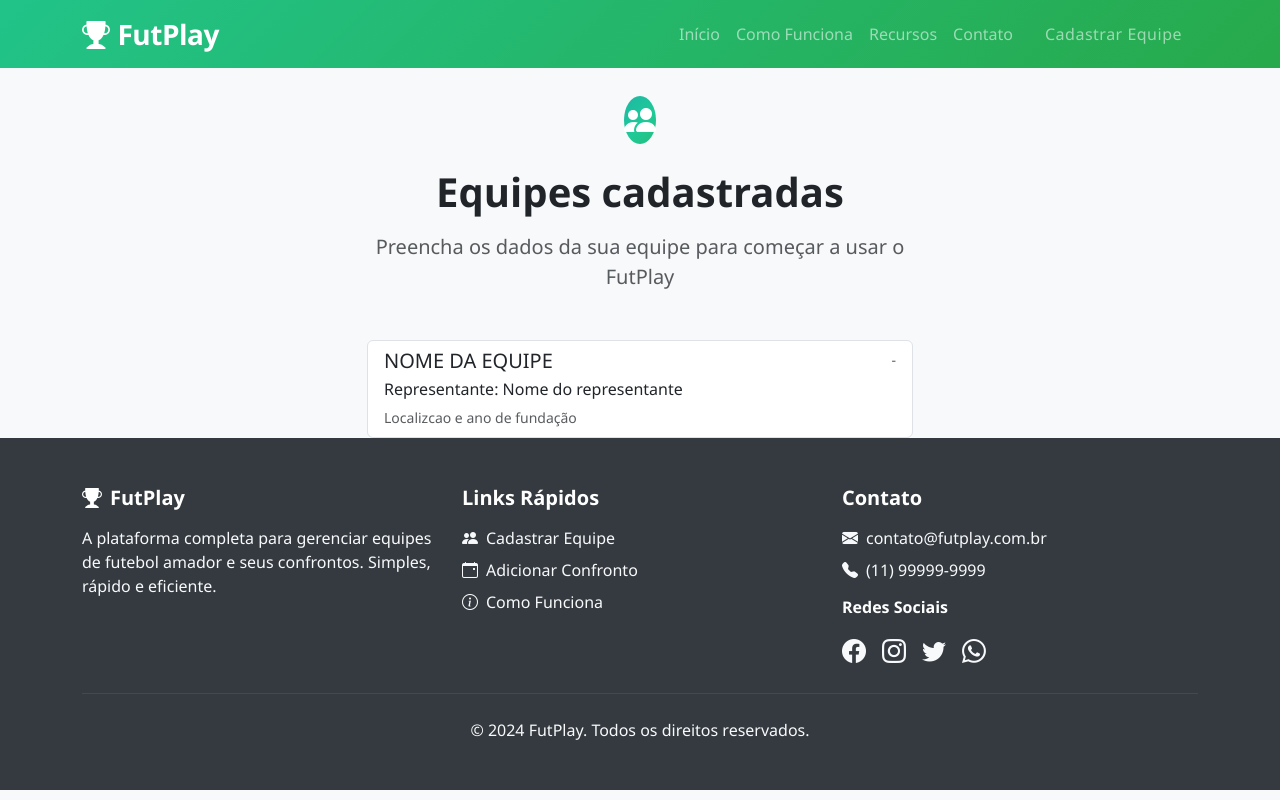
After one commit to joaontdev/futebolamador.online, a PHP site: page /app/views/equipes-cadastradas.php in a window 1280 px wide. The commit adds this page. Run offline with PHP 8.4, Linux system fonts and the light colour scheme; data that the repository does not hold is empty; some libraries are stand-ins or nearby versions.

Commit message:
Listagem das equipes cadastradas

```diff
--- a/app/controllers/EquipeController.php
+++ b/app/controllers/EquipeController.php
@@ -85,4 +85,47 @@ class EquipeController
         // Finaliza a execução para garantir que nada mais seja impresso no corpo JSON.
         exit;
     }
+
+
+    // Função que cria uma list group de todas as equipes registradas no banco de dados.
+    // Essa é a lista:<a href="#" class="list-group-item list-group-item-action">
+                            //     <div class="d-flex w-100 justify-content-between">
+                            //         <h5 class="mb-1">NOME DA EQUIPE</h5>
+                            //         <small class="text-body-secondary">-</small>
+                            //     </div>
+                            //     <p class="mb-1">Representante: Nome do representante</p>
+                            //     <small class="text-body-secondary">Localizcao e ano de fundação</small>
+                            // </a>
+    public static function listarEquipes()
+    {
+
+        $lista = "";
+
+         // Cria uma nova instância da Equipe.
+            // Se o Autoloader falhar AQUI, o erro Fatal ainda acontecerá,
+            // mas assumimos que o Autoloader está funcionando após as correções no composer.json.
+            $equipe = new Equipe([]);
+            $equipes = $equipe->getEquipes();
+
+
+
+        foreach ($equipes as $equipe) {
+            $lista .= "<a href=\"#\" class=\"list-group-item list-group-item-action\">";
+            $lista .= "<div class=\"d-flex w-100 justify-content-between\">";
+            $lista .= "<h5>" . $equipe['nomeEquipe'] . "</h5>";
+            $lista .= "<small class=\"text-body-secondary\">-</small>";
+            $lista .= "</div>";
+            $lista .= "<p class=\"mb-1\">Representante: " . $equipe['nomeComandante'] . "</p>";
+            $lista .= "<small class=\"text-body-secondary\">";
+            $lista .= $equipe['logradouro'] . ", ";
+            $lista .= $equipe['cidade'] . ", ";
+            $lista .= $equipe['estado'] . ", ";
+            $lista .= $equipe['anoFundacao'] . "</small>";
+            $lista .= "</a>";
+        }
+
+        return $lista;
+
+
+    }
 }
--- a/app/models/Equipe.php
+++ b/app/models/Equipe.php
@@ -91,4 +91,38 @@ class Equipe
             return false;
         }
     }
+
+
+    public function getEquipes(): array
+    {
+        $pdo = Database::getConnection();
+        $equipes = [];
+
+
+        $sql = "SELECT * FROM equipes";
+        $stmt = $pdo->prepare($sql);
+        $stmt->execute();
+
+        while ($equipe = $stmt->fetchObject()) {
+
+            $equipes[] = [
+                'id' => $equipe->id,
+                'nomeEquipe' => $equipe->nome_equipe,
+                'logradouro' => $equipe->logradouro,
+                'cidade' => $equipe->cidade,
+                'estado' => $equipe->estado,
+                'anoFundacao' => $equipe->ano_fundacao,
+                'nomeComandante' => $equipe->nome_comandante,
+                'status' => $equipe->status,
+                'isDeleted' => $equipe->is_deleted,
+                'createdAt' => $equipe->created_at,
+                'updatedAt' => $equipe->updated_at
+            ];
+
+        }
+
+        return $equipes;
+    }
+
+
 }
--- a/app/routes.php
+++ b/app/routes.php
@@ -6,6 +6,7 @@
 $routes = [
     '/'                     => __DIR__ . '/views/landingpage.php',
     '/inicio'               => __DIR__ . '/views/landingpage.php',
+    '/equipes-cadastradas'  => __DIR__ . '/views/equipes-cadastradas.php',
     '/nova-equipe'          => __DIR__ . '/views/cadastro-equipe.php',
     '/novo-confronto'       => __DIR__ . '/views/cadastro-confronto.php',
     '/nova-equipe/salvar'   => [
--- /dev/null
+++ b/app/views/equipes-cadastradas.php
@@ -0,0 +1,191 @@
+<?php
+
+require_once __DIR__ . '../../controllers/EquipeController.php';
+use App\Controllers\EquipeController;
+
+
+?>
+
+
+<!DOCTYPE html>
+<html lang="pt-BR">
+
+<head>
+    <meta charset="UTF-8">
+    <meta name="viewport" content="width=device-width, initial-scale=1.0">
+    <title>FutPlay - Plataforma de Futebol Amador</title>
+    <meta name="description"
+        content="FutPlay - A plataforma completa para gerenciar equipes de futebol amador e seus confrontos">
+
+    <!-- Bootstrap 5.3 CSS -->
+    <link href="https://cdn.jsdelivr.net/npm/bootstrap@5.3.0/dist/css/bootstrap.min.css" rel="stylesheet">
+
+    <!-- Bootstrap Icons -->
+    <link rel="stylesheet" href="https://cdn.jsdelivr.net/npm/bootstrap-icons@1.10.0/font/bootstrap-icons.css">
+
+    <!-- Custom CSS -->
+    <link rel="stylesheet" href="<?= BASE_URL ?>/public/assets/css/style.css">
+</head>
+
+<body>
+    <!-- Navigation -->
+    <nav class="navbar navbar-expand-lg navbar-dark bg-custom fixed-top">
+        <div class="container">
+            <a class="navbar-brand fw-bold fs-3" href="#">
+                <i class="bi bi-trophy-fill me-2"></i>FutPlay
+            </a>
+            <button class="navbar-toggler" type="button" data-bs-toggle="collapse" data-bs-target="#navbarNav">
+                <span class="navbar-toggler-icon"></span>
+            </button>
+            <div class="collapse navbar-collapse" id="navbarNav">
+                <ul class="navbar-nav ms-auto">
+                    <li class="nav-item">
+                        <a class="nav-link" href="<?= BASE_URL ?>/app/views/feed-confrontos.html">Início</a>
+                    </li>
+                    <li class="nav-item">
+                        <a class="nav-link" href="#como-funciona">Como Funciona</a>
+                    </li>
+                    <li class="nav-item">
+                        <a class="nav-link" href="#recursos">Recursos</a>
+                    </li>
+                    <li class="nav-item">
+                        <a class="nav-link" href="#contato">Contato</a>
+                    </li>
+                    <li class="nav-item">
+                        <a class="nav-link btn btn-outline-light ms-2 px-3" href="<?= BASE_URL ?>/nova-equipe">Cadastrar
+                            Equipe</a>
+                    </li>
+                </ul>
+            </div>
+        </div>
+    </nav>
+
+    <main class="main-content">
+        <div class="container">
+            <div class="row justify-content-center">
+                <div class="col-lg-8 col-xl-6">
+                    <div class="form-container pt-5">
+                        <!-- Header -->
+                        <div class="text-center mb-5 mt-5">
+                            <div
+                                class="form-icon bg-custom text-white rounded-circle d-inline-flex align-items-center justify-content-center mb-4">
+                                <i class="bi bi-people-fill fs-2"></i>
+                            </div>
+                            <h1 class="display-6 fw-bold text-dark mb-3">Equipes cadastradas</h1>
+                            <p class="lead text-muted">
+                                Preencha os dados da sua equipe para começar a usar o FutPlay
+                            </p>
+                        </div>
+                        <div class="list-group">
+
+                            <?php
+
+                            // Criar a listagem ser usando apenas o require onde, pois o name space nao funciona em minha hospedagem
+
+                            echo EquipeController::listarEquipes();
+
+
+
+
+                            ?>
+
+                            <a href="#" class="list-group-item list-group-item-action">
+                                <div class="d-flex w-100 justify-content-between">
+                                    <h5 class="mb-1">NOME DA EQUIPE</h5>
+                                    <small class="text-body-secondary">-</small>
+                                </div>
+                                <p class="mb-1">Representante: Nome do representante</p>
+                                <small class="text-body-secondary">Localizcao e ano de fundação</small>
+                            </a>
+                        </div>
+                    </div>
+                </div>
+            </div>
+        </div>
+    </main>
+
+
+    <!-- Footer -->
+    <footer class="footer-bg text-white py-5">
+        <div class="container">
+            <div class="row g-4">
+                <div class="col-lg-4">
+                    <h5 class="fw-bold mb-3">
+                        <i class="bi bi-trophy-fill me-2"></i>FutPlay
+                    </h5>
+                    <p class="text-light">
+                        A plataforma completa para gerenciar equipes de futebol amador e seus confrontos. Simples,
+                        rápido e eficiente.
+                    </p>
+                </div>
+
+                <div class="col-lg-4">
+                    <h5 class="fw-bold mb-3">Links Rápidos</h5>
+                    <ul class="list-unstyled">
+                        <li class="mb-2">
+                            <a href="<?= BASE_URL ?>/nova-equipe" class="text-light text-decoration-none">
+                                <i class="bi bi-people-fill me-2"></i>Cadastrar Equipe
+                            </a>
+                        </li>
+                        <li class="mb-2">
+                            <a href="<?= BASE_URL ?>/novo-confronto" class="text-light text-decoration-none">
+                                <i class="bi bi-calendar-event me-2"></i>Adicionar Confronto
+                            </a>
+                        </li>
+                        <li class="mb-2">
+                            <a href="#como-funciona" class="text-light text-decoration-none">
+                                <i class="bi bi-info-circle me-2"></i>Como Funciona
+                            </a>
+                        </li>
+                    </ul>
+                </div>
+
+                <div class="col-lg-4">
+                    <h5 class="fw-bold mb-3">Contato</h5>
+                    <div class="mb-3">
+                        <p class="text-light mb-2">
+                            <i class="bi bi-envelope-fill me-2"></i>contato@futplay.com.br
+                        </p>
+                        <p class="text-light mb-2">
+                            <i class="bi bi-telephone-fill me-2"></i>(11) 99999-9999
+                        </p>
+                    </div>
+
+                    <h6 class="fw-semibold mb-3">Redes Sociais</h6>
+                    <div class="d-flex gap-3">
+                        <a href="#" class="text-light fs-4" title="Facebook">
+                            <i class="bi bi-facebook"></i>
+                        </a>
+                        <a href="#" class="text-light fs-4" title="Instagram">
+                            <i class="bi bi-instagram"></i>
+                        </a>
+                        <a href="#" class="text-light fs-4" title="Twitter">
+                            <i class="bi bi-twitter"></i>
+                        </a>
+                        <a href="#" class="text-light fs-4" title="WhatsApp">
+                            <i class="bi bi-whatsapp"></i>
+                        </a>
+                    </div>
+                </div>
+            </div>
+
+            <hr class="my-4 border-secondary">
+
+            <div class="row">
+                <div class="col-12 text-center">
+                    <p class="text-light mb-0">
+                        &copy; 2024 FutPlay. Todos os direitos reservados.
+                    </p>
+                </div>
+            </div>
+        </div>
+    </footer>
+
+    <!-- Bootstrap 5.3 JS -->
+    <script src="https://cdn.jsdelivr.net/npm/bootstrap@5.3.0/dist/js/bootstrap.bundle.min.js"></script>
+
+    <!-- Custom JS -->
+    <script src="<?= BASE_URL ?>/public/assets/js/script.js"></script>
+</body>
+
+</html>
```
Also changed, not shown: app/views/cadastro-equipe.php (+31 -22 lines), public/assets/js/script.js.
